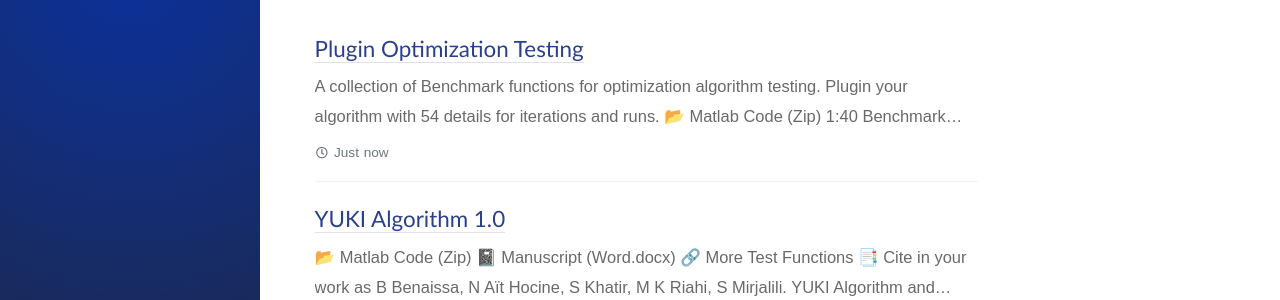
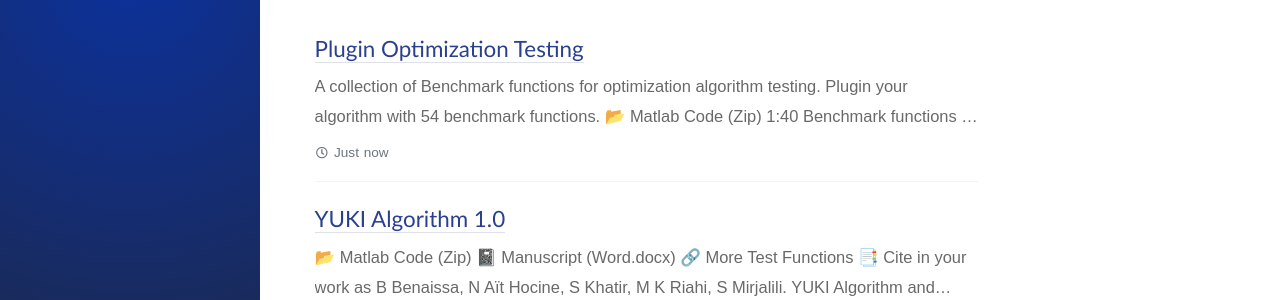
Before and after one commit to Brahim-Benaissa/Brahim-Benaissa.github.io, a Jekyll site: the page built from index.html, in a window 1280 px wide and 1196 px high. Shown: the part 631-931 px from the top of the window. Built offline with Jekyll 4.4.1, drawn with Linux system fonts in a browser that asks for light colours; nearby versions of some CDN libraries; some web fonts are replaced; the list of posts is cut into pages by our own code; comment, search, counter and statistics services are not loaded.

Commit message:
Update 2022-01-10-Optimization-Test-Functions.md

```diff
--- a/_posts/2022-01-10-Optimization-Test-Functions.md
+++ b/_posts/2022-01-10-Optimization-Test-Functions.md
@@ -9,7 +9,7 @@
 comments: true
 ---
 
-A collection of Benchmark functions for optimization algorithm testing. Plugin your algorithm with 54 details for iterations and runs.
+A collection of Benchmark functions for optimization algorithm testing. Plugin your algorithm with 54 benchmark functions.
 
 ## <a target="_blank" href="{{ site.baseurl }}{% link /assets/files/Projects/OPTIMIZATION TEST FUNCTIONS/YUKI ALGORITHM with Test Functions.zip %}" download> 📂  Matlab Code (Zip)</a>
 
```
